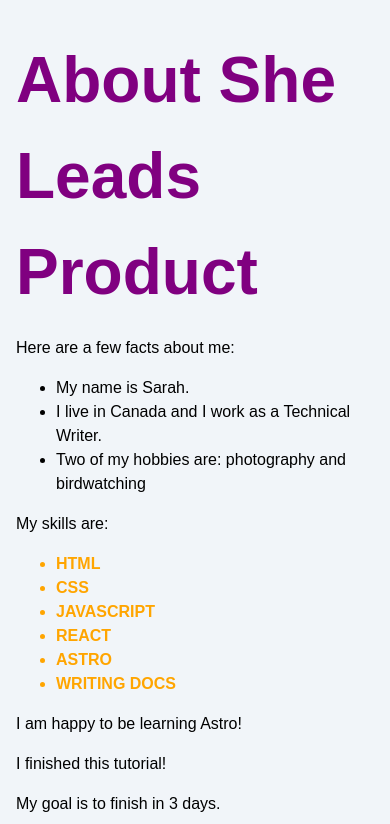
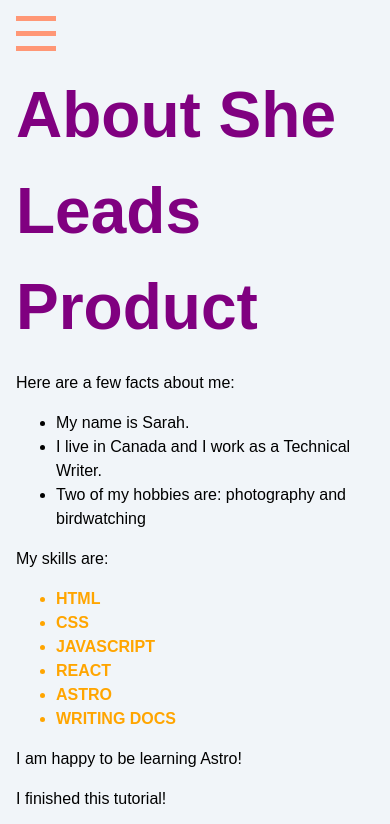
Before and after one commit to Alephantom/SLP, an Astro site: page /about in a window 390 px wide. Shown: the top 824 px of the page. Built offline with nearby package versions, Linux system fonts and the light colour scheme; Astro itself is replaced by a stand-in of ours.

Commit message:
Nave Hamburger Mobile

```diff
--- /dev/null
+++ b/src/components/Hamburger.astro
@@ -0,0 +1,7 @@
+---
+---
+<div class="hamburger">
+    <span class="line"></span>
+    <span class="line"></span>
+    <span class="line"></span>
+  </div>
--- a/src/components/Header.astro
+++ b/src/components/Header.astro
@@ -1,8 +1,10 @@
 ---
+import Hamburger from './Hamburger.astro';
 import Navigation from './Navigation.astro';
 ---
 <header>
   <nav>
+    <Hamburger />
     <Navigation />
   </nav>
 </header>
--- a/src/pages/about.astro
+++ b/src/pages/about.astro
@@ -59,5 +59,10 @@
 
 {goal === 3 ? <p>My goal is to finish in 3 days.</p> : <p>My goal is not 3 days.</p>}
 <Footer />
+<script>
+    import "../scripts/menu.js";
+  </script>
+
+</body>
 	</body>
 </html>
--- a/src/pages/blog.astro
+++ b/src/pages/blog.astro
@@ -23,5 +23,10 @@
 			<li><a href="/posts/post-3/">Post 3</a></li>
 		  </ul>
 		  <Footer />
+		  <script>
+			import "../scripts/menu.js";
+		  </script>
+		</body>
 	</body>
+
 </html>
--- a/src/pages/index.astro
+++ b/src/pages/index.astro
@@ -18,5 +18,9 @@
 		<Header />
 		<h1>{pageTitle}</h1>
 		<Footer />
-	</body>
+		<script>
+			import "../scripts/menu.js";
+		  </script>
+
+	  </body>
 </html>
--- /dev/null
+++ b/src/scripts/menu.js
@@ -0,0 +1,3 @@
+document.querySelector('.hamburger').addEventListener('click', () => {
+    document.querySelector('.nav-links').classList.toggle('expanded');
+  });
--- a/src/styles/global.css
+++ b/src/styles/global.css
@@ -21,6 +21,18 @@
 }
 
 /* nav styles */
+.hamburger {
+  padding-right: 20px;
+  cursor: pointer;
+}
+
+.hamburger .line {
+  display: block;
+  width: 40px;
+  height: 5px;
+  margin-bottom: 10px;
+  background-color: #ff9776;
+}
 
 .nav-links {
   width: 100%;
@@ -41,8 +53,7 @@
   text-transform: uppercase;
 }
 
-.nav-links a:hover,
-.nav-links a:focus {
+.nav-links a:hover, a:focus {
   background-color: #ff9776;
 }
 
@@ -64,4 +75,7 @@
     padding: 15px 20px;
   }
 
+  .hamburger {
+    display: none;
+  }
 }
```
